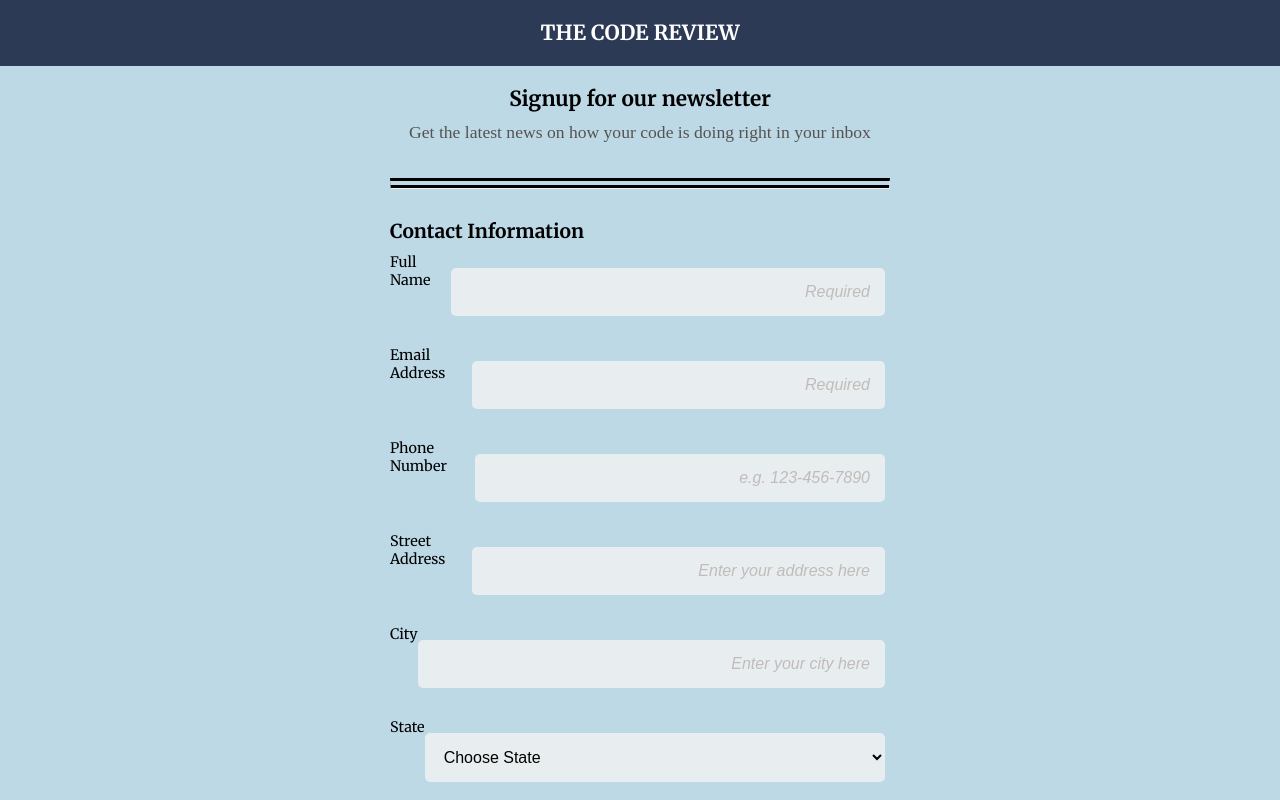
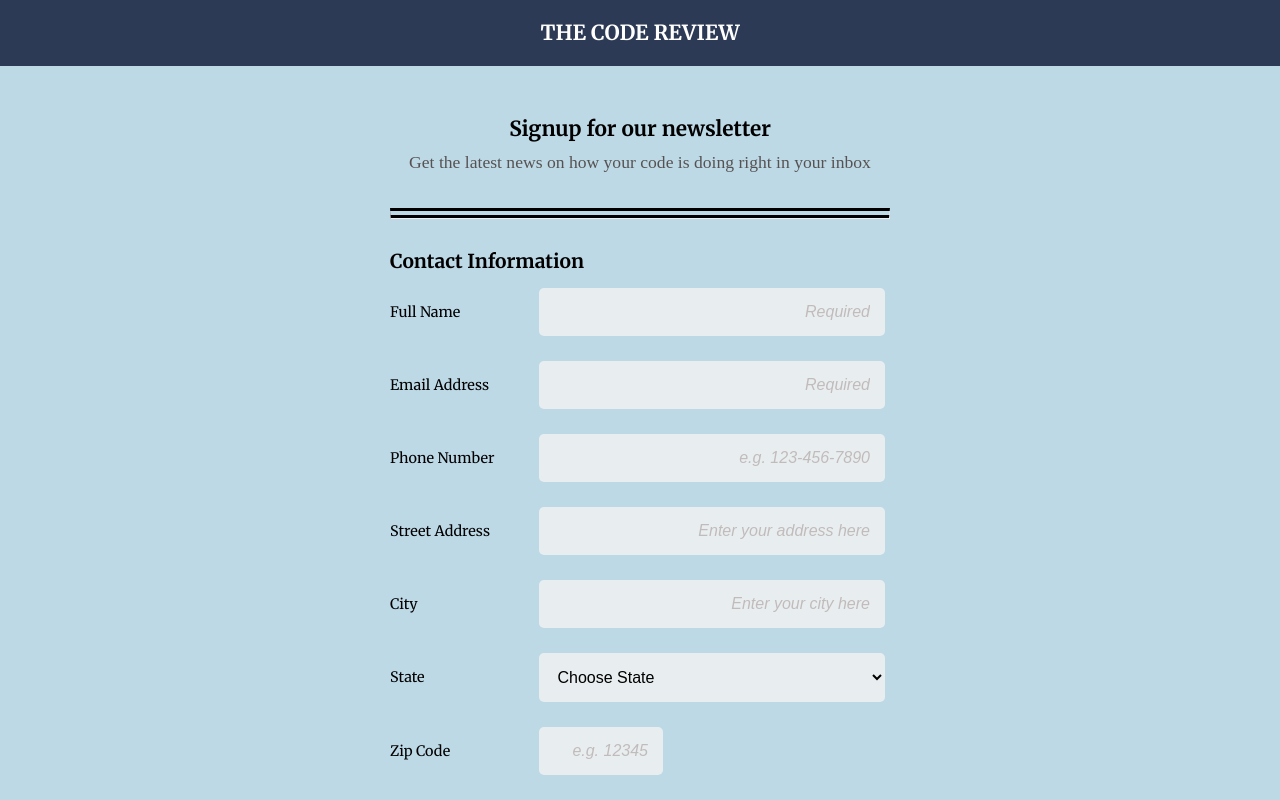
Before and after one commit to saimaiqbal-1/Registration-Form, a plain HTML site: page index.html in a window 1280 px wide. Shown: the top 800 px of the page. Drawn offline with Linux system fonts and the light colour scheme.

Commit message:
Added finishing touches
Hover and focus states

```diff
--- a/styles.css
+++ b/styles.css
@@ -96,7 +96,7 @@ button {
     border: none;
     margin-left: 15px;
     font-weight: bold;
-  }
+}
 
 fieldset {
     border: none;
@@ -125,8 +125,16 @@ footer p {
 Input:focus,
 Textarea:focus {
 	Border: 2px solid #000000;
+    transform: scale(1.05);
+    transition: all 2s;
 }
-
+Input:hover,
+Textarea:hover {
+	Border: 2px solid #000000;
+}
+button:hover {
+    Border: 2px solid #000000;
+}
 .contact-title {
     margin-bottom: 10px;
 }
@@ -137,7 +145,10 @@ textarea::placeholder {
     float: right;
     color: rgb(194, 187, 187);
 }
-
+.row {
+    display: flex;
+    flex-direction: column;
+  }
 
 @media screen and (min-width: 768px) {
     h1 {
@@ -151,30 +162,27 @@ textarea::placeholder {
     form {
       max-width: 500px;
       margin: 0 auto;
-
+    }
+    .signup {
+        margin-top: 50px;
     }
     .row {
         display: flex;
         flex-direction: row;
         padding-bottom: 15px;
-      }
-    /* label {
-        display: inline-block;
+        Justify-content: space-between;
     }
-    .col-1 {
-        float: left;
-        width: 30%;
-        margin-top: 25px;
+    input[type="text"],
+    input[type="email"],
+    input[type="tel"],
+    select {
+        max-width: 70%;
+        margin: 5px 0;
     }
-    .col-2 {
-        float: left;
-        width: 70%;
+    label {
+
+        margin-top: 20px;
     }
-    .row:after {
-        content: "";
-        display: table;
-        clear: both;
-    } */
     fieldset {
         margin: 0;
         padding: 0;
@@ -183,7 +191,6 @@ textarea::placeholder {
     .contact-title {
         margin-bottom: 10px;
     }
-
     footer {
         margin-top: 30px;
     }
@@ -194,6 +201,6 @@ textarea::placeholder {
     }
     #zip {
         max-width: 25%;
+        margin-right: 222px;
     }
-
   }
```
